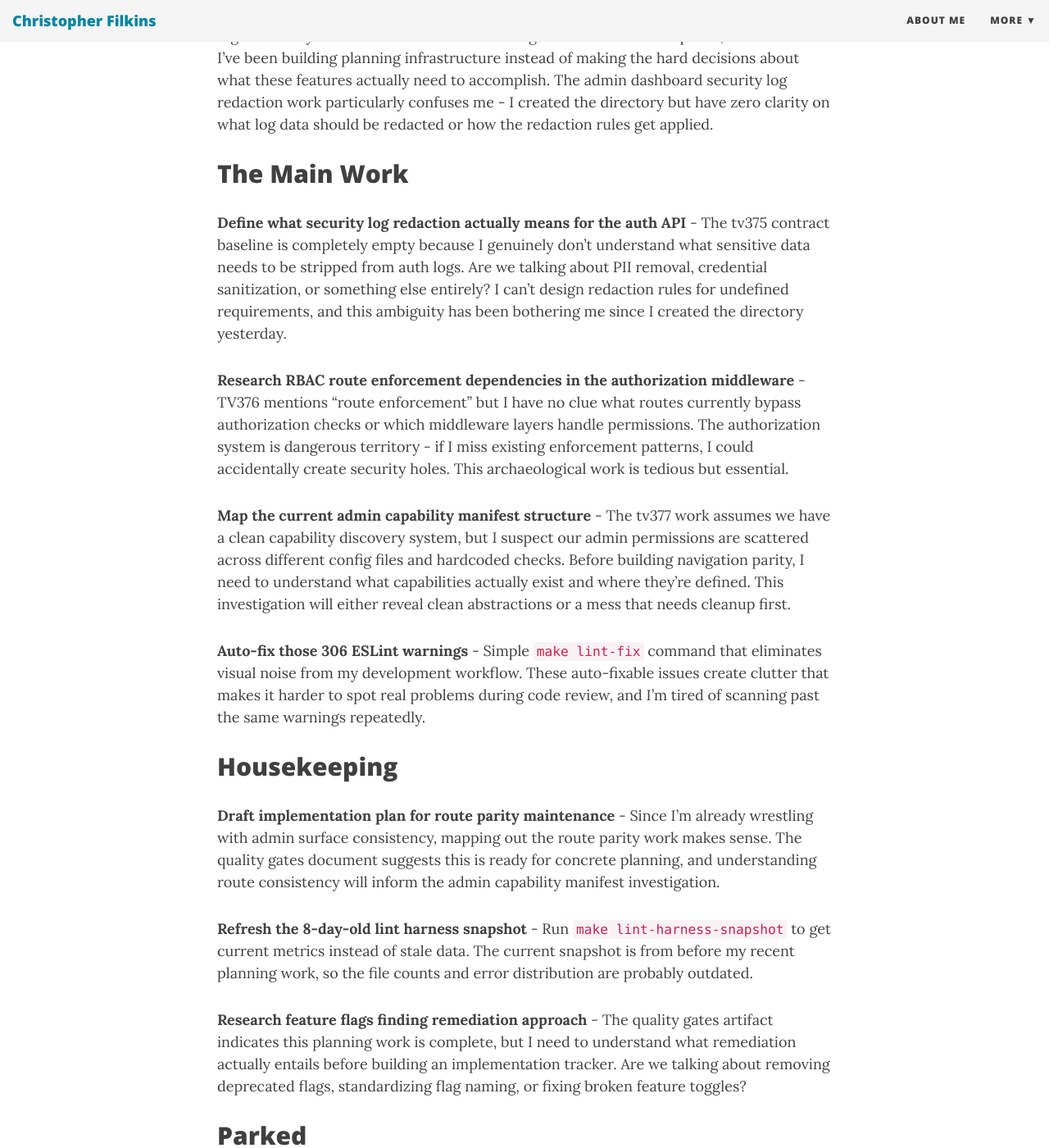
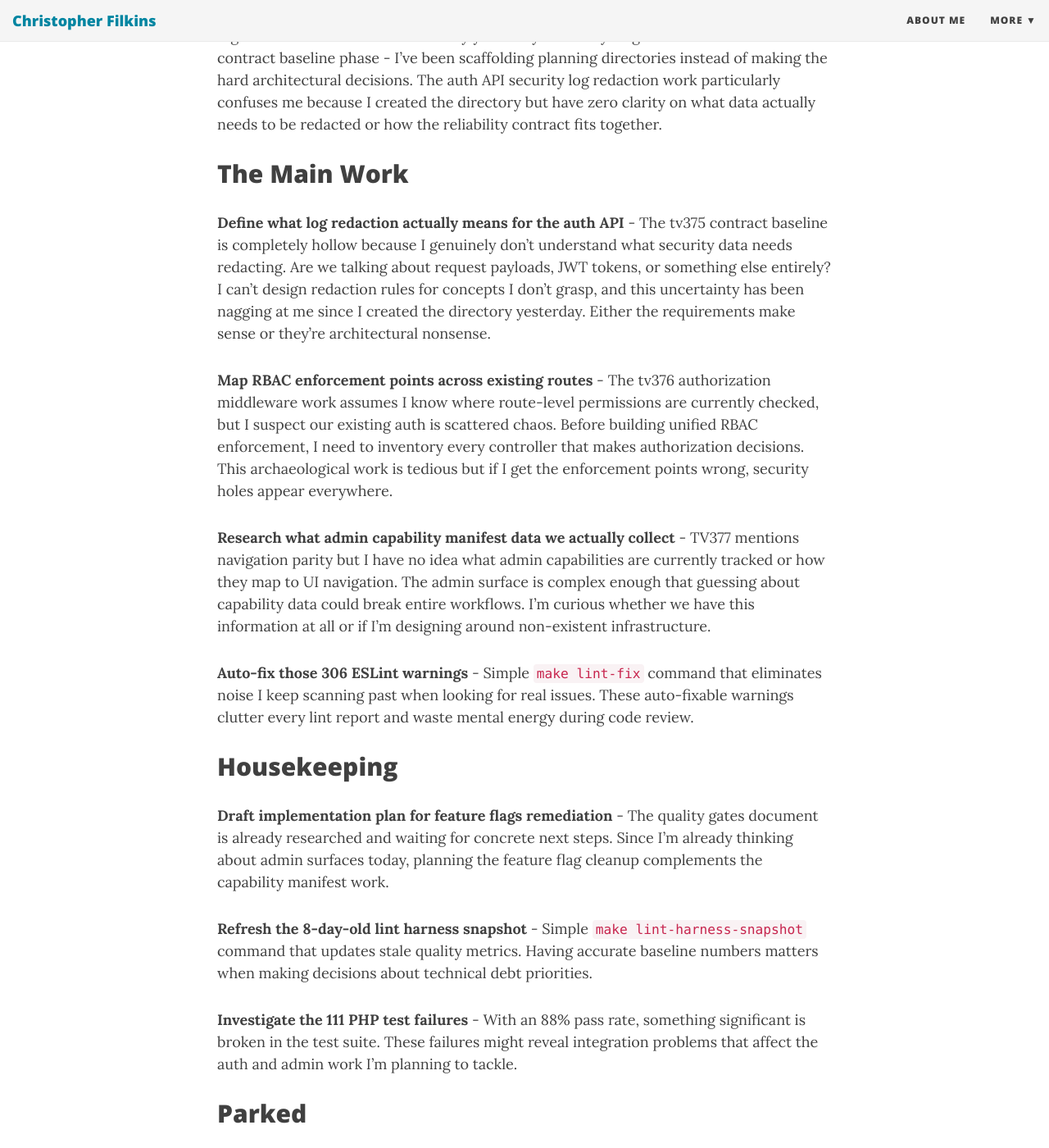
Before and after one commit to filchyboy/filchyboy.github.io, a Jekyll site: the page built from _posts/2026-04-21-daily-dev-log.md, in a window 1280 px wide and 1400 px high, scrolled down 283 px. Shown: the whole window at 82% size. Built offline with Jekyll 4.4.1, drawn with Linux system fonts in a browser that asks for light colours; nearby versions of some CDN libraries; some of the changed text lies outside the part shown.

Commit message:
Update daily dev log: 2026-04-21

```diff
--- a/_posts/2026-04-21-daily-dev-log.md
+++ b/_posts/2026-04-21-daily-dev-log.md
@@ -7,33 +7,33 @@ tags: [dev-tracker]
 ---
 
 <!-- SECTION: DAILY-PLAN START -->
-<!-- plan-generated: 2026-04-21T14:25:34.478354+00:00 -->
+<!-- plan-generated: 2026-04-21T14:35:45.893842+00:00 -->
 
 ## Today's Theme
 
-Eight recently-created vertical slices all sitting at contract baseline phase, which means I've been building planning infrastructure instead of making the hard decisions about what these features actually need to accomplish. The admin dashboard security log redaction work particularly confuses me - I created the directory but have zero clarity on what log data should be redacted or how the redaction rules get applied.
+Eight feature sets all hit with activity yesterday but every single one is stuck at the contract baseline phase - I've been scaffolding planning directories instead of making the hard architectural decisions. The auth API security log redaction work particularly confuses me because I created the directory but have zero clarity on what data actually needs to be redacted or how the reliability contract fits together.
 
 ## The Main Work
 
-**Define what security log redaction actually means for the auth API** - The tv375 contract baseline is completely empty because I genuinely don't understand what sensitive data needs to be stripped from auth logs. Are we talking about PII removal, credential sanitization, or something else entirely? I can't design redaction rules for undefined requirements, and this ambiguity has been bothering me since I created the directory yesterday.
+**Define what log redaction actually means for the auth API** - The tv375 contract baseline is completely hollow because I genuinely don't understand what security data needs redacting. Are we talking about request payloads, JWT tokens, or something else entirely? I can't design redaction rules for concepts I don't grasp, and this uncertainty has been nagging at me since I created the directory yesterday. Either the requirements make sense or they're architectural nonsense.
 
-**Research RBAC route enforcement dependencies in the authorization middleware** - TV376 mentions "route enforcement" but I have no clue what routes currently bypass authorization checks or which middleware layers handle permissions. The authorization system is dangerous territory - if I miss existing enforcement patterns, I could accidentally create security holes. This archaeological work is tedious but essential.
+**Map RBAC enforcement points across existing routes** - The tv376 authorization middleware work assumes I know where route-level permissions are currently checked, but I suspect our existing auth is scattered chaos. Before building unified RBAC enforcement, I need to inventory every controller that makes authorization decisions. This archaeological work is tedious but if I get the enforcement points wrong, security holes appear everywhere.
 
-**Map the current admin capability manifest structure** - The tv377 work assumes we have a clean capability discovery system, but I suspect our admin permissions are scattered across different config files and hardcoded checks. Before building navigation parity, I need to understand what capabilities actually exist and where they're defined. This investigation will either reveal clean abstractions or a mess that needs cleanup first.
+**Research what admin capability manifest data we actually collect** - TV377 mentions navigation parity but I have no idea what admin capabilities are currently tracked or how they map to UI navigation. The admin surface is complex enough that guessing about capability data could break entire workflows. I'm curious whether we have this information at all or if I'm designing around non-existent infrastructure.
 
-**Auto-fix those 306 ESLint warnings** - Simple `make lint-fix` command that eliminates visual noise from my development workflow. These auto-fixable issues create clutter that makes it harder to spot real problems during code review, and I'm tired of scanning past the same warnings repeatedly.
+**Auto-fix those 306 ESLint warnings** - Simple `make lint-fix` command that eliminates noise I keep scanning past when looking for real issues. These auto-fixable warnings clutter every lint report and waste mental energy during code review.
 
 ## Housekeeping
 
-**Draft implementation plan for route parity maintenance** - Since I'm already wrestling with admin surface consistency, mapping out the route parity work makes sense. The quality gates document suggests this is ready for concrete planning, and understanding route consistency will inform the admin capability manifest investigation.
+**Draft implementation plan for feature flags remediation** - The quality gates document is already researched and waiting for concrete next steps. Since I'm already thinking about admin surfaces today, planning the feature flag cleanup complements the capability manifest work.
 
-**Refresh the 8-day-old lint harness snapshot** - Run `make lint-harness-snapshot` to get current metrics instead of stale data. The current snapshot is from before my recent planning work, so the file counts and error distribution are probably outdated.
+**Refresh the 8-day-old lint harness snapshot** - Simple `make lint-harness-snapshot` command that updates stale quality metrics. Having accurate baseline numbers matters when making decisions about technical debt priorities.
 
-**Research feature flags finding remediation approach** - The quality gates artifact indicates this planning work is complete, but I need to understand what remediation actually entails before building an implementation tracker. Are we talking about removing deprecated flags, standardizing flag naming, or fixing broken feature toggles?
+**Investigate the 111 PHP test failures** - With an 88% pass rate, something significant is broken in the test suite. These failures might reveal integration problems that affect the auth and admin work I'm planning to tackle.
 
 ## Parked
 
-The SAML encrypted assertion work (tv378) and threat intelligence feed ingestion (tv379) are both critical security features, but I'm deliberately avoiding them until I have clearer requirements. Building authentication and security monitoring features based on vague specifications is a recipe for vulnerabilities. Better to let these sit until I can research the actual integration requirements properly.
+The SAML encrypted assertion work (tv378) and threat intelligence feed ingestion (tv379) both sound important but I'm deliberately avoiding them until I understand the simpler auth patterns first. Building complex federation features on top of poorly understood security foundations is asking for trouble.
 
 <!-- plan-unit-ids: tv375-contract-scope-baseline,tv376-contract-scope-baseline,tv377-contract-scope-baseline,tv378-contract-scope-baseline,tv379-contract-scope-baseline,tv380-contract-scope-baseline,tv381-contract-scope-baseline,tv382-contract-scope-baseline -->
 <!-- SECTION: DAILY-PLAN END -->
```
